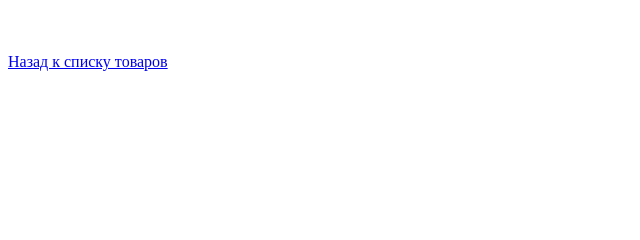
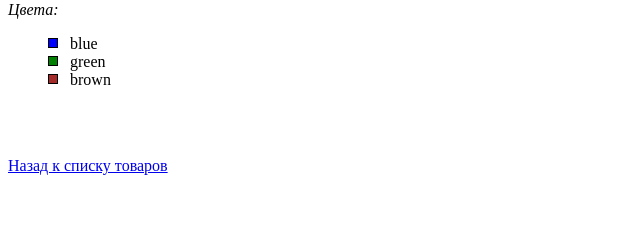
Before and after one commit to Rudy90-war/FirstDjango, a Django app: page /item/1 in a window 1280 px wide. Shown: the part 162-402 px from the top of the page, without its empty margins (0-640 px from the left). Run offline with Django 5.2, Linux system fonts and the light colour scheme; data comes from the database, SQL or seed files in the repository.

Commit message:
Done.M4.part2:task1-2

```diff
--- a/MainApp/views.py
+++ b/MainApp/views.py
@@ -1,6 +1,7 @@
 from django.shortcuts import render
-from django.http import HttpResponse
+from django.http import HttpResponse, HttpResponseNotFound
 from MainApp.models import Item
+from django.core.exceptions import ObjectDoesNotExist
 # Create your views here.
 
 
@@ -38,25 +39,20 @@ def about(request):
 
     return render(request, "about.html", {"author": author})
 
-def item(request, item_id):
-   # for item in items:
-    #    if item['id'] == item_id:
-     #       text = f"""
-     #       <h2> Имя: {item["name"]}<h2>
-      #      <p>  Количество: {item['quantity']} </p>
-       #     <p>  <a href = "/items"> Назад к списку товаров </a>
-        #     """
-         #   return HttpResponse(text)
+def item(request, item_id: int):
+   try:
+    item = Item.objects.get(id=item_id)
+    colors = []
+    if item.colors.exists():
+       colors = item.colors.all()
+   except ObjectDoesNotExist:
+        return HttpResponseNotFound (f"Item with id={item_id} not found")
+   else:
+        context = {
+            "item": item,
+            "colors": colors}
+        return render(request, "item_page.html", context)
 
-  #  return HttpResponse(f"Not found")
-
-    item = Item.objects.get(id=item_id)
-    if item is not None:
-        context = {
-            "item": item
-        }
-        return render(request, "item_page.html", context)
-    return HttpResponse(f"Not found")
 
 def getitems(request):
     items = Item.objects.all()
--- a/static/css/style.css
+++ b/static/css/style.css
@@ -43,3 +43,20 @@
     row-gap: 40px;
     margin: 0 auto;
 }
+
+
+.container {
+    display: flex;
+}
+
+.ul_no_mark {
+    list-style-type: none;
+}
+
+.div_color {
+    border: 1px solid #000;
+    width: 10px;
+    height: 10px;
+    margin-top: 3px;
+    float: left;
+}
--- a/templates/item_page.html
+++ b/templates/item_page.html
@@ -1,7 +1,14 @@
 {% extends "base.html" %}
+
+{% load static %}
 
 {% block title %}
     Item page
+{% endblock  %}
+
+{% block style %}
+    {{ block.super }}
+    <link rel="stylesheet" href="{% static "css/style.css" %}">
 {% endblock  %}
 
 {% block content %}
@@ -18,6 +25,16 @@
     <div>
         Описание: {{ item.description }}
     </div>
+    <i>Цвета:</i>
+    {% if colors %}
+    <ul class='ul_no_mark'>
+        {% for color in colors %}
+            <li><div class='div_color' style="background-color: {{ color.name }};"></div>&nbsp;&nbsp {{ color.name }} <li>
+        {% endfor %}
+    </ul>
+    {% else %}
+        Данных по этим цветам нет
+    {% endif %}
     <br><br>
 
      <p>  <a href = "{% url "items-list" %}"> Назад к списку товаров </a></p>
```
Also changed, not shown: templates/about.html (+12 -13 lines).
